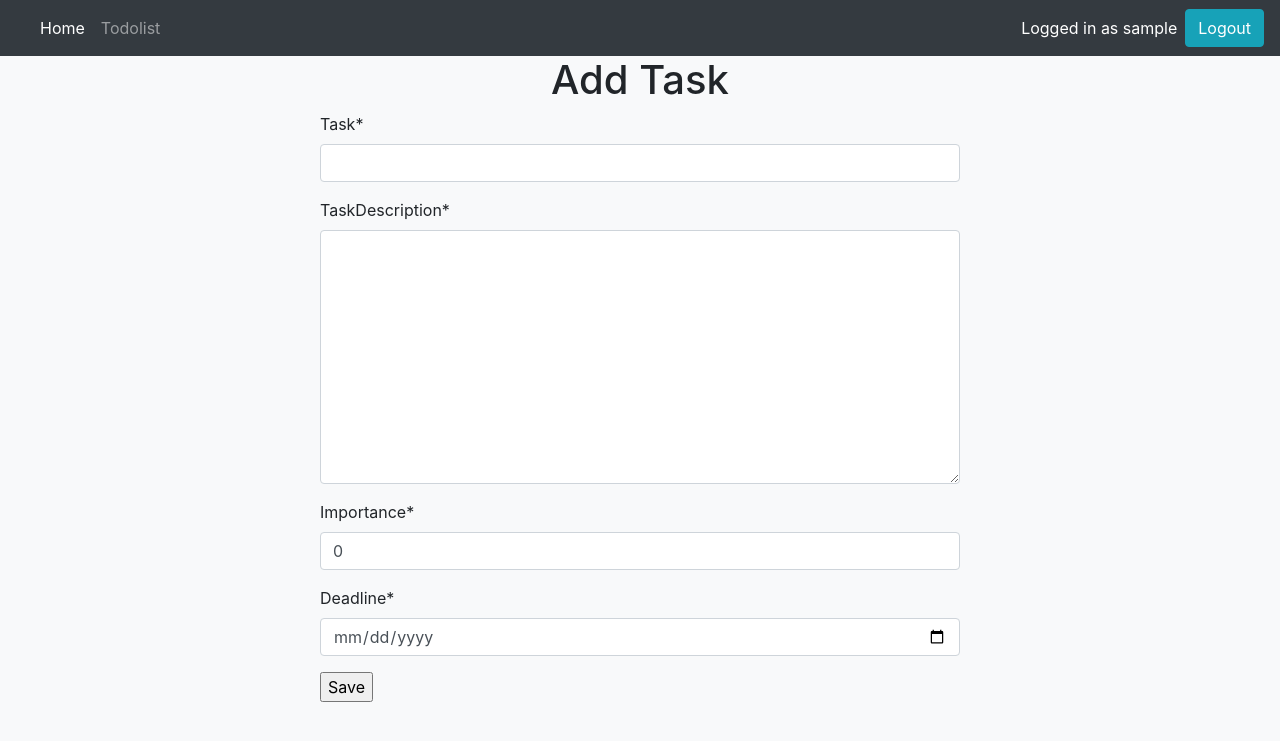
After one commit to shahzaibb101/A-Team, a Django app: page /todo/add_task in a window 1280 px wide. The commit adds this page. Shown: the top 741 px of the page. Run offline with Django 4.2, Linux system fonts and the light colour scheme; the visitor is signed in with stand-in values (Sample User, id 1); data that the repository does not hold is empty; some libraries are stand-ins or nearby versions.

Commit message:
trying to get add task functionality

```diff
--- a/backend/urls.py
+++ b/backend/urls.py
@@ -22,8 +22,6 @@ urlpatterns = [
     path("admin/", admin.site.urls),
         path('',todolist_views.index, name='index'),
         path('todo/',include('todo.urls')),
-        path('contact',todolist_views.contact, name='contact'),
-        path('about-us',todolist_views.about, name='about'),
         path('account/',include('login.urls')),
 
 ]
--- a/templates/base.html
+++ b/templates/base.html
@@ -26,12 +26,6 @@
       <li class="nav-item">
         <a class="nav-link" href="{% url 'todolist' %}">Todolist</a>
       </li>
-      <li class="nav-item">
-        <a class="nav-link" href="{% url 'contact' %}">Contact Us</a>
-      </li>
-     <li class="nav-item">
-        <a class="nav-link" href="{% url 'about' %}">About Us</a>
-      </li>
     </div>
   </div>
   {% if user.is_authenticated %}
--- a/todo/forms.py
+++ b/todo/forms.py
@@ -1,7 +1,12 @@
 from django import forms
 from todo.models import TaskList
+from datetime import date
 
 class TaskForm(forms.ModelForm):
 	class Meta:
 		model = TaskList
-		fields = ['task','done']
+		fields = ['task','taskDescription','importance','deadline']
+		widgets = {
+            'task_Assign_Date': forms.DateInput(attrs={'type': 'date'}),
+            'deadline': forms.DateInput(attrs={'type': 'date'}),
+        }
--- a/todo/models.py
+++ b/todo/models.py
@@ -1,11 +1,18 @@
 from django.db import models
+from datetime import date
 from django.contrib.auth.models import User
+from django.conf import settings
 
 # Create your models here.
 class TaskList(models.Model):
-	manage = models.ForeignKey(User,on_delete=models.CASCADE, default=None)
+	manage = models.ForeignKey(settings.AUTH_USER_MODEL,on_delete=models.CASCADE, default=None)
+
 	task = models.CharField(max_length=300)
 	done = models.BooleanField(default=False)
+	taskDescription = models.TextField(null = True)
+	task_Assign_Date = models.DateField(default = date.today)
+	deadline = models.DateField(null = True)
+	importance = models.IntegerField(default = 0)
 
 	def __str__(self):
 		return self.task + "-" + str(self.done)
--- /dev/null
+++ b/todo/templates/addtask.html
@@ -0,0 +1,14 @@
+{% extends 'base.html' %}
+
+{% block content %}
+
+{% load crispy_forms_tags %}
+
+<form style="width: 50%; margin: auto;" method="post">
+    <h1 class="text-center">Add Task</h1>
+    {% csrf_token %}
+    {{ form | crispy }}
+    <input type="submit" value="Save">
+</form>
+
+{% endblock %}
--- a/todo/templates/todolist.html
+++ b/todo/templates/todolist.html
@@ -17,12 +17,8 @@
 		</div>
 	{% endfor %}
 {% endif %}
-<form method="POST" class="row">
-{% csrf_token %}
 	<label class="col-lg-4"></label>
-	<input type="text" class="form-control col-lg-6" name="task" placeholder="New Task?">
-	<button type="submit" class="btn btn-primary col-lg-2">Add Task</button>
-</form>
+	<a class="button" aria-current="page" href="{% url 'add_task' %}">Add task</a>
 <br>
 <table class="table table-bordered text-center">
   <thead class="thead-dark">
--- a/todo/urls.py
+++ b/todo/urls.py
@@ -4,6 +4,7 @@ from todo import views
 urlpatterns = [
     path('',views.todolist,name='todolist'),
     path('delete/<task_id>',views.delete_task,name='delete_task'),
+    path('add_task',views.add_task,name='add_task'),
     path('edit/<task_id>',views.edit_task,name='edit_task'),
     path('complete/<task_id>',views.complete_task, name= 'complete_task'),
     path('pending/<task_id>',views.pending_task, name='pending_task'),
--- a/todo/views.py
+++ b/todo/views.py
@@ -35,6 +35,17 @@ def about(request):
 				'about_text':"welcome about page",
 			}
 	return render(request,'about.html',context)
+
+@login_required
+def add_task(request):
+	form = TaskForm()
+	if request.method == 'POST':
+		form = TaskForm(request.POST)
+		if form.is_valid():
+			form.save()
+			return redirect(todolist)
+	return render(request,'addtask.html',{'form': form})
+
 
 @login_required
 def delete_task(request, task_id):
```
Also changed, not shown: todo/templates/about.html (deleted, +0 -13 lines), todo/templates/contact.html (deleted, +0 -13 lines), todo/migrations/0002_tasklist_deadline_tasklist_importance_and_more.py (added).
